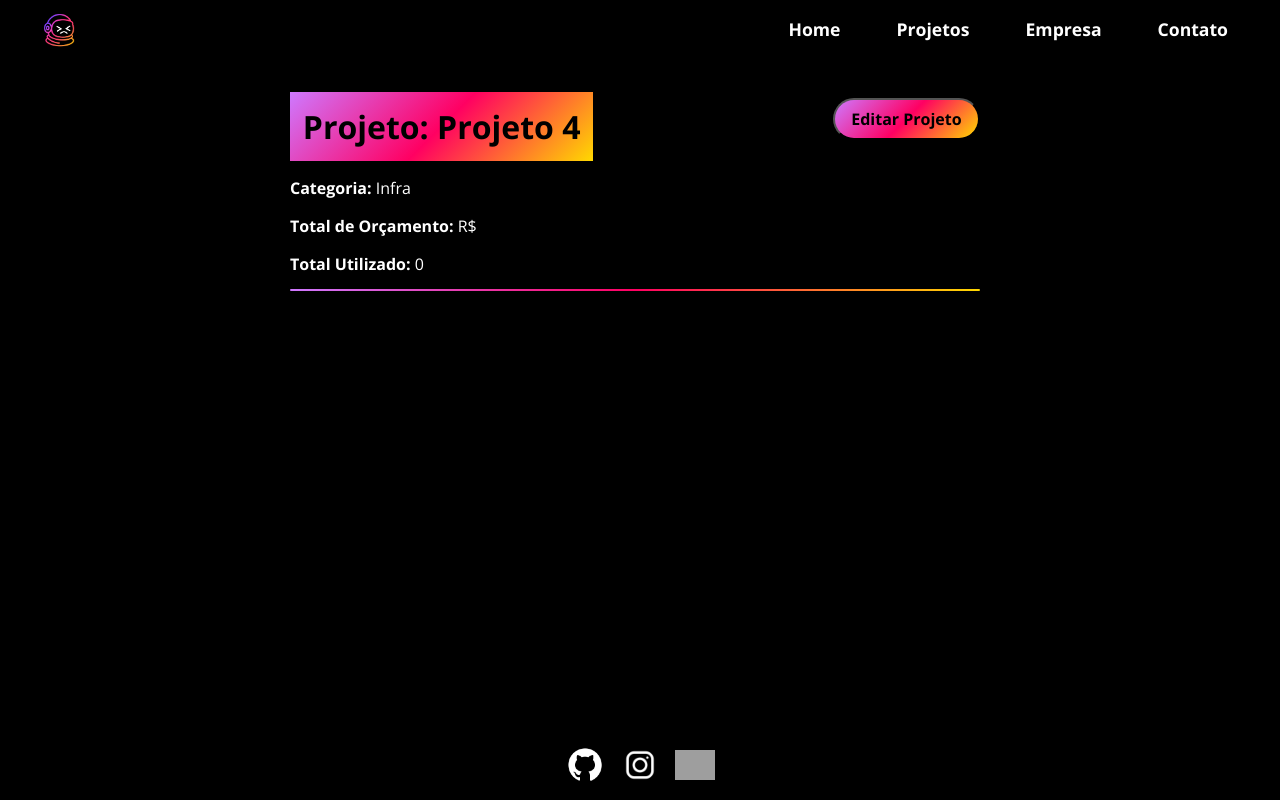
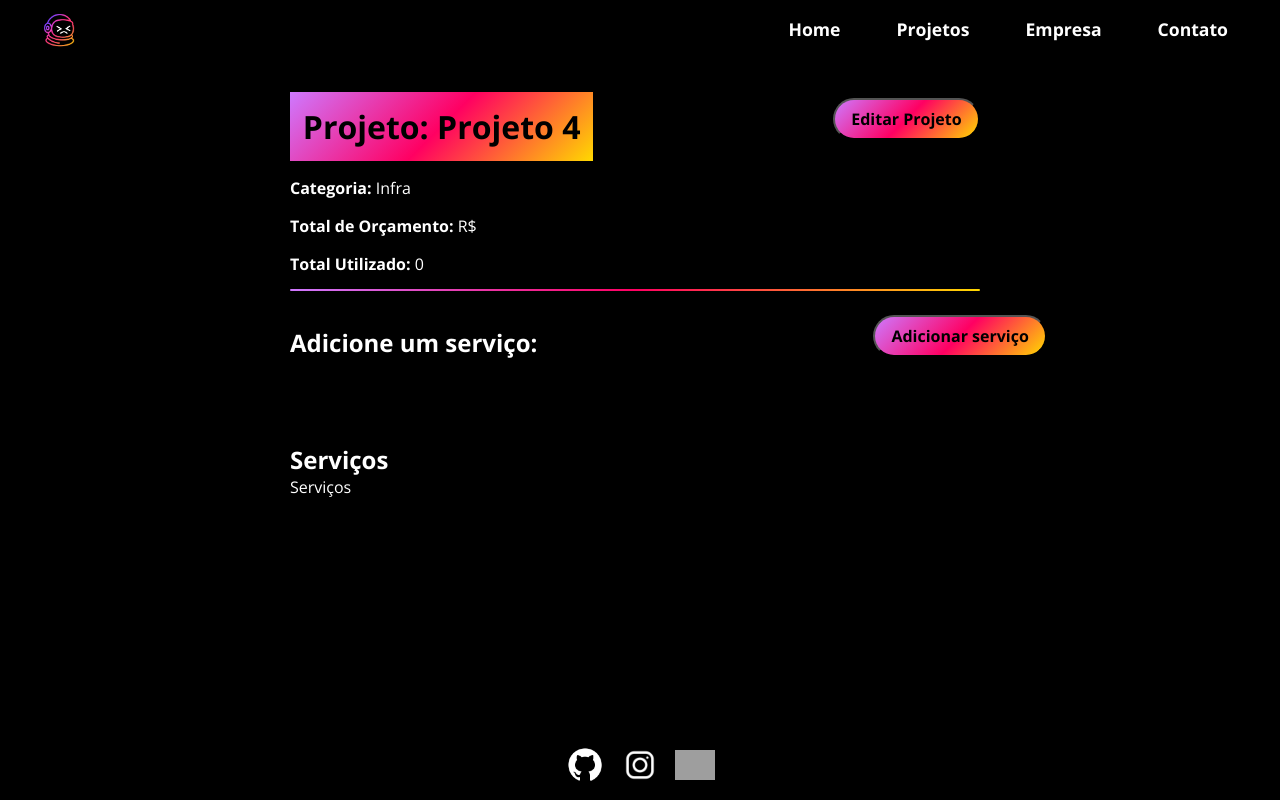
Before and after one commit to DevIsaque/Banklyzer, a React (Create React App) app in the folder projeto-curso/: page /project/96ae in a window 1280 px wide. Shown: the top 800 px of the page. Built offline with nearby package versions, Linux system fonts and the light colour scheme; data requests are answered from the project's data file; grey boxes are pictures that could not be loaded.

Commit message:
feat: adicionando aba de serviços

```diff
--- a/projeto-curso/db.json
+++ b/projeto-curso/db.json
@@ -340,7 +340,7 @@
     },
     {
       "id": "d353",
-      "name": "isaque  louca",
+      "name": "isaque  ",
       "budget": "12000",
       "category": {
         "id": "2",
--- a/projeto-curso/src/components/layout/Message.module.css
+++ b/projeto-curso/src/components/layout/Message.module.css
@@ -23,9 +23,12 @@
 
 .error{
     width: auto;
-    color: #f87171;
-    background-color: #1f2937;
-    border-color: #374151;
+    background: linear-gradient(135deg, #ce79ff, #ff0062, #ffd900);
+    -webkit-background-clip: text;
+    background-clip: text;
+    color: transparent;
+    padding: 1em;
     text-align: center;
+    font-weight: bold;
     display: inline-block;
 }
--- a/projeto-curso/src/components/projects/Project.js
+++ b/projeto-curso/src/components/projects/Project.js
@@ -13,6 +13,7 @@
     const [loading, setLoading] = useState(true);
     const [error, setError] = useState(null);
     const [showProjectForm, setShowProjectForm] = useState(false);
+    const [showServiceForm, setShowServiceForm] = useState(false);
     const [message, setMessage] = useState();
     const [type, setType] = useState();
 
@@ -32,6 +33,8 @@
     }, [id]);
 
     function editPost(project) {
+        setMessage('');
+
         // budget validation
         if (project.budget < project.cost) {
             setMessage('O orçamento não pode ser menor que o custo do projeto.');
@@ -60,6 +63,10 @@
         setShowProjectForm(!showProjectForm);
     }
 
+    function toggleServiceForm() {
+        setShowServiceForm(!showServiceForm);
+    }
+
 
     if (!project || !project.name) return <p>Projeto não encontrado.</p>;
 
@@ -69,6 +76,7 @@
             <div className={styles.project_details}>
                 {message && <Message type={type} msg={message} onClose={() => { setMessage(undefined); setType(undefined); }} />}
                 <Container customClass="column">
+                    {/* Header: Título e botão editar */}
                     <div className={styles.details_container}>
                         <div style={{ display: 'flex', justifyContent: 'space-between', alignItems: 'center', marginBottom: '1em' }}>
                             <h1 style={{ margin: 0 }}>{`Projeto: ${project.name}`}</h1>
@@ -76,6 +84,7 @@
                                 {!showProjectForm ? 'Editar Projeto' : 'Fechar'}
                             </button>
                         </div>
+                        {/* Informações do projeto */}
                         {!showProjectForm ? (
                             <div className={styles.project_info}>
                                 <p>
@@ -90,15 +99,37 @@
                             </div>
                         ) : (
                             <div className={styles.project_info}>
-                                <p>
-                                    <ProjectForm
-                                        handleSubmit={editPost}
-                                        btnText='Concluir Edição'
-                                        projectData={project}
-                                    />
-                                </p>
+                                <ProjectForm
+                                    handleSubmit={editPost}
+                                    btnText='Concluir Edição'
+                                    projectData={project}
+                                />
                             </div>
                         )}
+                    </div>
+                    {/* Linha divisória */}
+                    <hr style={{ margin: '2em 0 1em 0', border: 0, borderTop: '2px solid #e0e0e0' }} />
+                    {/* Adicione um serviço + botão na mesma linha */}
+                    <div style={{ display: 'flex', justifyContent: 'space-between', alignItems: 'center', marginBottom: '1em' }}>
+                        <h2 style={{ margin: 0 }}>Adicione um serviço:</h2>
+                        <button onClick={toggleServiceForm} className={styles.buttons_two}>
+                            {!showServiceForm ? 'Adicionar serviço' : 'Fechar'}
+                        </button>
+                    </div>
+                    {/* Formulário de serviço (quando aberto) */}
+                    {showServiceForm && (
+                        <div className={styles.project_info}>
+                            formulario do serviço
+                        </div>
+                    )}
+                    {/* Linha divisória colorida logo abaixo do adicionar serviço */}
+                    <hr style={{ margin: '2em 0 1em 0', border: 0, borderTop: '2px solid #ffd900' }} />
+                    {/* Agora, abaixo, a seção de Serviços */}
+                    <div style={{ marginTop: '2em' }}>
+                        <h2>Serviços</h2>
+                        <Container customClass="start">
+                            <p>Serviços</p>
+                        </Container>
                     </div>
                 </Container>
             </div>
--- a/projeto-curso/src/components/projects/Project.module.css
+++ b/projeto-curso/src/components/projects/Project.module.css
@@ -107,3 +107,24 @@
 .project_info{
     width: 100% ;
 }
+
+
+.services_form_container{
+  display: flex;
+}
+
+.buttons_two {
+  background: linear-gradient(135deg, #ce79ff, #ff0062, #ffd900);
+  color: rgb(0, 0, 0);
+  padding: 0.5em 1em;
+  text-decoration: none;
+  transition: 0.5s;
+  border-radius: 30px;
+  cursor: pointer;
+  font-weight: bold;
+  font-size: 1em;
+  margin-bottom: 0.9em;
+  width: fit-content;
+  white-space: nowrap;
+  margin-left: 21em;
+}
```
